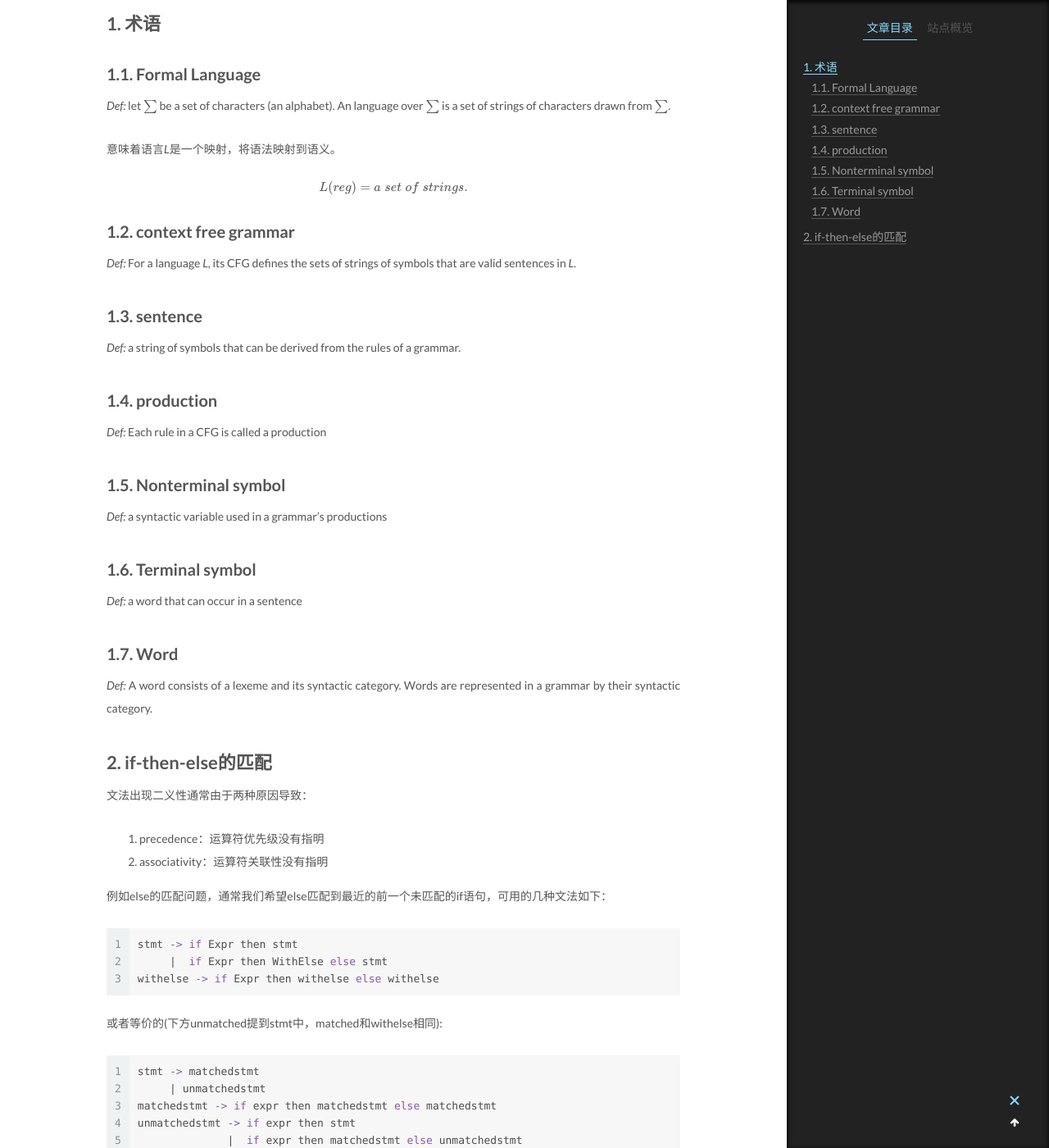
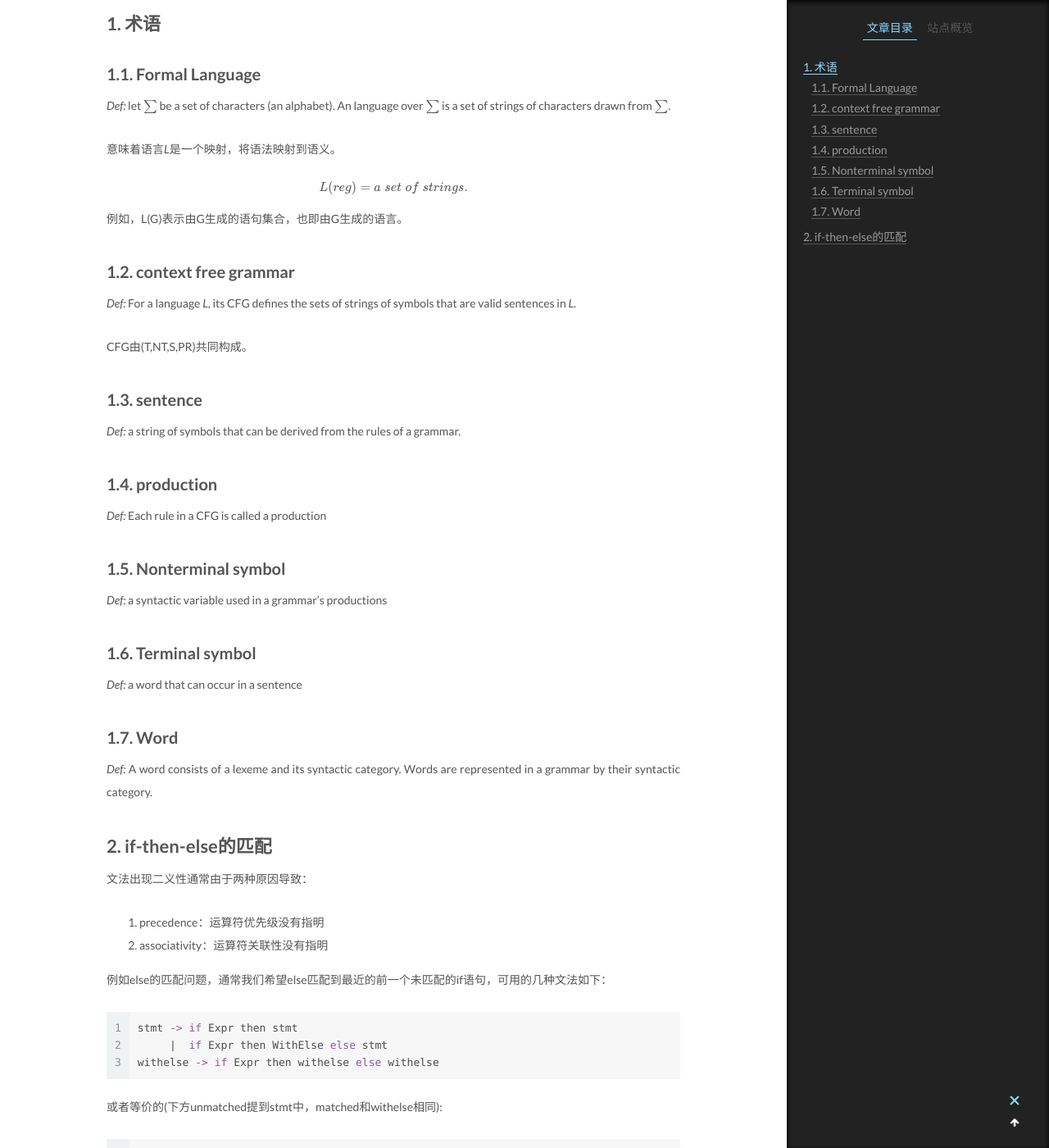
Before and after one commit to Willendless/willendless.github.io, a Jekyll site: the page built from _posts/2021-1-12-语法分析（一）.md, in a window 1280 px wide and 1400 px high, scrolled down 354 px. Shown: the whole window at 82% size. Built offline with Jekyll 4.4.1, drawn with Linux system fonts in a browser that asks for light colours; formulas are drawn with MathJax 3; comment, search, counter and statistics services are not loaded.

Commit message:
feat: update post

```diff
--- a/_posts/2021-1-12-语法分析（一）.md
+++ b/_posts/2021-1-12-语法分析（一）.md
@@ -19,9 +19,13 @@ mathjax: true
 
 $$L(reg) = a\;set\;of\;strings.$$
 
+例如，L(G)表示由G生成的语句集合，也即由G生成的语言。
+
 ### 1.2. context free grammar
 
 *Def:* For a language *L*, its CFG defines the sets of strings of symbols that are valid sentences in *L*.
+
+CFG由(T,NT,S,PR)共同构成。
 
 ### 1.3. sentence
 
```
Also changed, not shown: _posts/2021-1-14-词法分析.md (+1 -1 lines).
